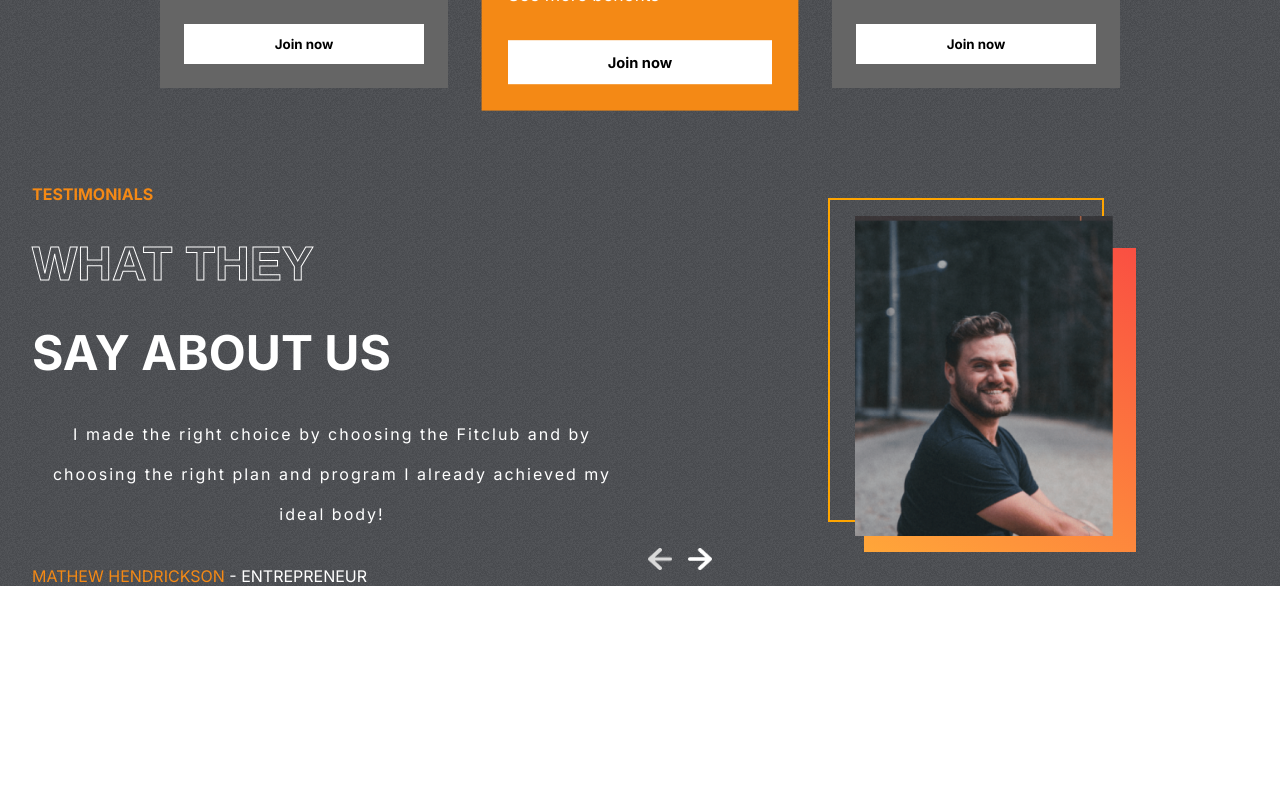
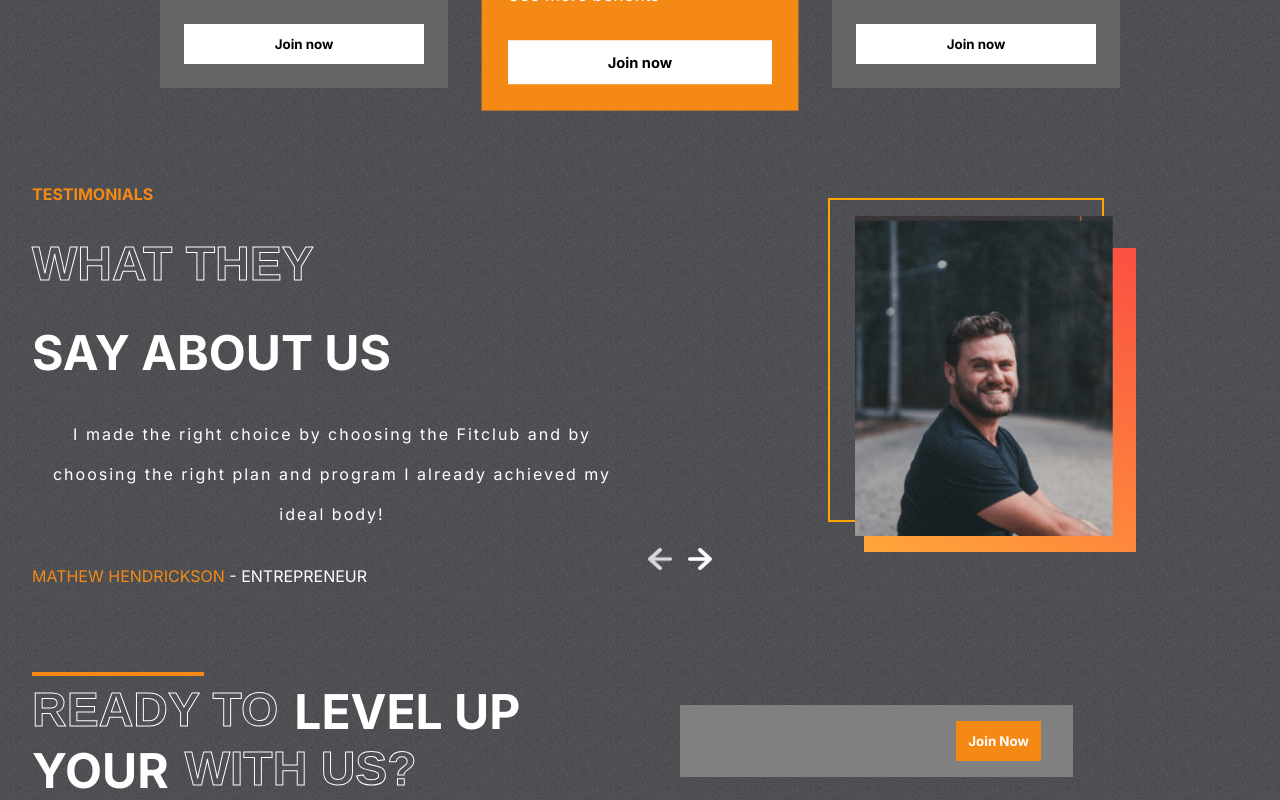
Before and after one commit to kousei1015/gymwebsite, a React (Create React App) app: page / in a window 1280 px wide. Shown: the part 2297-3097 px from the top of the page. Before the commit the page ends 2883 px from the top, so only its background shows below. Built offline with nearby package versions, Linux system fonts and the light colour scheme.

Commit message:
Join component completed

```diff
--- a/package.json
+++ b/package.json
@@ -6,6 +6,7 @@
     "@testing-library/jest-dom": "^5.16.5",
     "@testing-library/react": "^13.4.0",
     "@testing-library/user-event": "^13.5.0",
+    "framer-motion": "^7.6.1",
     "react": "^18.2.0",
     "react-dom": "^18.2.0",
     "react-scripts": "5.0.1",
--- a/src/App.js
+++ b/src/App.js
@@ -1,5 +1,6 @@
 import './App.css';
 import Hero from './components/Hero/Hero';
+import Join from './components/Join/Join';
 import Plans from './components/Plans/Plans';
 import Programs from './components/Programs/Programs';
 import Reasons from './components/Reasons/Reasons';
@@ -13,6 +14,7 @@
       <Reasons />
       <Plans />
       <Testimonials />
+      <Join />
     </div>
   );
 }
--- /dev/null
+++ b/src/components/Join/Join.css
@@ -0,0 +1,55 @@
+.Join{
+  display: flex;
+  padding: 0 2rem;
+  gap: 10rem;
+}
+
+.left-j{
+  color: white;
+  font-size: 3rem;
+  font-weight: bold;
+  text-transform: uppercase;
+  position: relative;
+}
+
+.left-j>hr{
+  position: absolute;
+  width: 10.5rem;
+  border: 2px solid var(--orange);
+  background-repeat: 20%;
+  margin: -10px 0;
+}
+
+.left-j>div{
+  display: flex;
+  gap: 1rem;
+}
+
+.right-j{
+  display: flex;
+  justify-content: center;
+  align-items: center;
+}
+
+.email-container{
+  display: flex;
+  gap: 3rem;
+  background-color: gray;
+  padding: 1rem 2rem;
+}
+
+.email-container>input{
+  background-color: transparent;
+  border: none;
+  outline: none;
+  color: var(--lightgray);
+}
+
+::placeholder{
+  color: var(--lightgray);
+}
+
+.btn-j{
+  background-color: var(--orange);
+  color: white;
+}
--- /dev/null
+++ b/src/components/Join/Join.jsx
@@ -0,0 +1,27 @@
+import React from "react";
+import "./Join.css";
+const Join = () => {
+  return (
+    <div className="Join" id="join-us">
+      <div className="left-j">
+        <hr />
+        <div>
+          <span className="stroke-text">READY TO</span>
+          <span>LEVEL UP</span>
+        </div>
+        <div>
+          <span>YOUR</span>
+          <span className="stroke-text"> WITH US?</span>
+        </div>
+      </div>
+      <div className="right-j">
+        <form action="" className="email-container">
+          <input type="email" name="user-email" />
+          <button className="btn btn-j">Join Now</button>
+        </form>
+      </div>
+    </div>
+  );
+};
+
+export default Join;
--- a/src/components/Testimonials/Testimonials.jsx
+++ b/src/components/Testimonials/Testimonials.jsx
@@ -5,7 +5,7 @@
 import rightArrow from "../../assets/rightArrow.png";
 
 const Testimonials = () => {
-  const [seleted, setSelected] = useState(0);
+  const [selected, setSelected] = useState(0);
   const tLength = testimonialsData.length;
   return (
     <div className="Testimonials">
@@ -16,19 +16,35 @@
         <span>{testimonialsData[0].review}</span>
         <span>
           <span style={{ color: "var(--orange)" }}>
-            {testimonialsData[seleted].name}
+            {testimonialsData[selected].name}
           </span>{" "}
-          - {testimonialsData[seleted].status}
+          - {testimonialsData[selected].status}
         </span>
       </div>
       <div className="right-t">
         <div></div>
         <div></div>
-        <img src={testimonialsData[seleted].image} alt="" />
+        <img src={testimonialsData[selected].image} alt="" />
 
         <div className="arrows">
-          <img src={leftArrow} alt="" />
-          <img src={rightArrow} alt="" />
+          <img
+            src={leftArrow}
+            alt=""
+            onClick={() => {
+              selected === 0
+                ? setSelected(tLength - 1)
+                : setSelected((prev) => prev - 1);
+            }}
+          />
+          <img
+            src={rightArrow}
+            alt=""
+            onClick={() => {
+              selected === tLength - 1
+                ? setSelected(0)
+                : setSelected((prev) => prev + 1);
+            }}
+          />
         </div>
       </div>
     </div>
```
Also changed, not shown: 1 other file (tests, documents, lock files or other folders).
